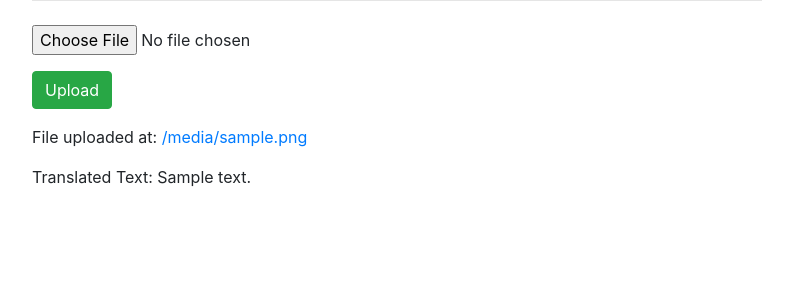
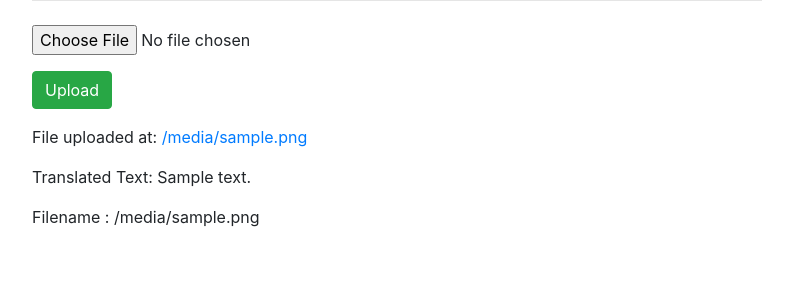
Before and after one commit to anvitgupta/text-recognition-translator, a Django app: template uploads/core/templates/core/simple_upload.html in a window 1280 px wide. Shown: the part 56-356 px from the top of the page, without its empty margins (243-1036 px from the left). Run offline with Django 3.2, Linux system fonts and the light colour scheme; tables that the repository leaves empty hold one stand-in row (values such as "Sample post"); the template is opened without the code that fills it: values that come from a table or form of the project are taken from there, most other values are stand-ins (such as "Sample title", 1, 10 or a date in 2020); parts of the project's set-up code (start-up, migrations or seed data) failed here and were passed over; some libraries are stand-ins or nearby versions.

Commit message:
check filename format

```diff
--- a/uploads/core/templates/core/simple_upload.html
+++ b/uploads/core/templates/core/simple_upload.html
@@ -26,7 +26,10 @@
       {% if sound_file %}
         <p>Sound file uploaded at: <a href="{{ sound_file_url }}">{{ sound_file_url }}</a></p>
       {% endif %}
-    </div>
+      {% if file_name %}
+        <p>Filename : {{ file_name }}</p>
+      {% endif %}
+      </div>
   </div>
 </div>
 {% endblock %}
--- a/uploads/core/views.py
+++ b/uploads/core/views.py
@@ -32,7 +32,8 @@ def simple_upload(request):
         return render(request, 'core/simple_upload.html', {
             'uploaded_file_url': uploaded_file_url,
             'translated_text': translated_text,
-            'sound_file_url' : sound_file_url
+            'sound_file_url' : sound_file_url,
+            'file_name' : filename
         })
     return render(request, 'core/simple_upload.html')
 
```
